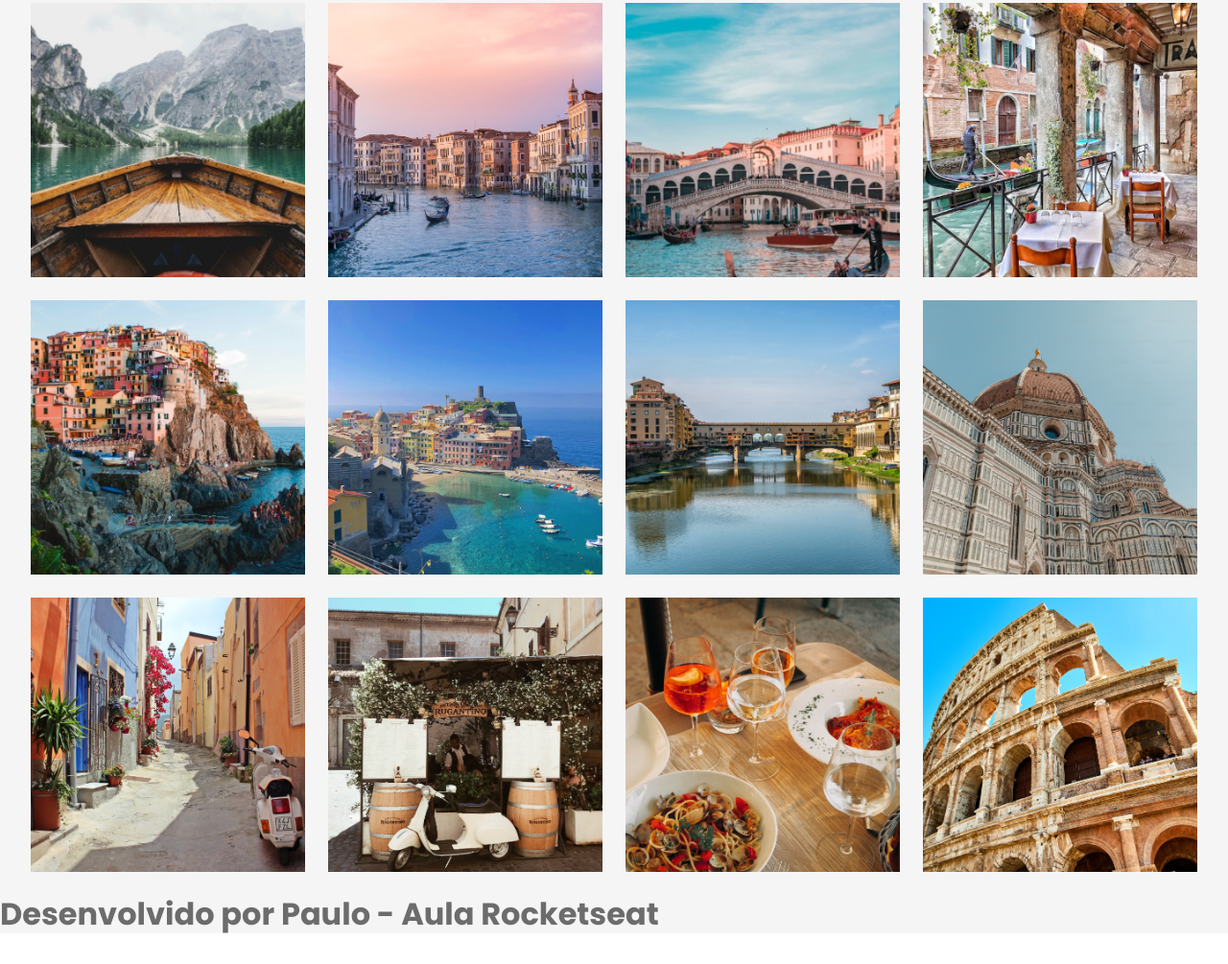
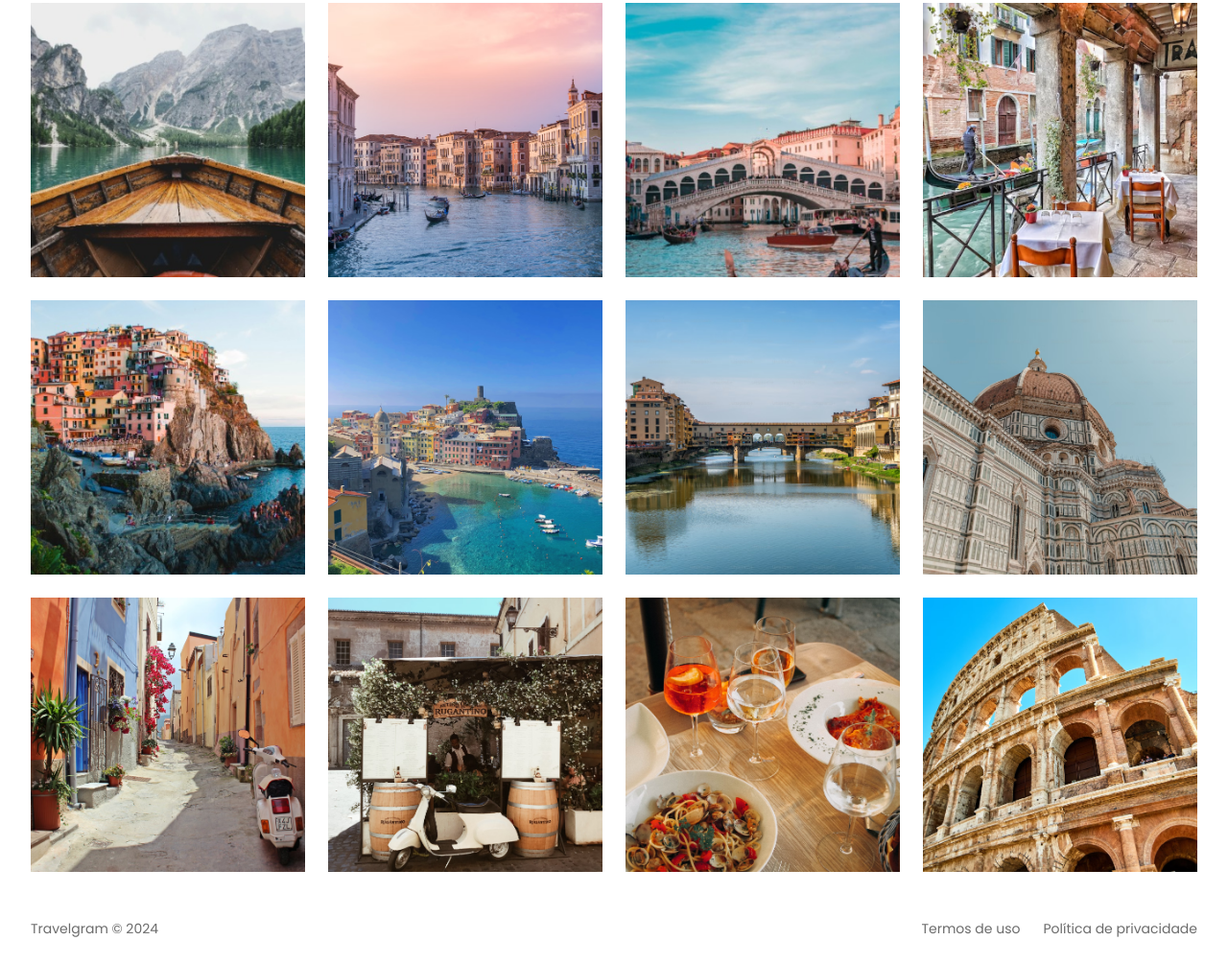
Before and after one commit to paulofranciscon/projeto-travelgram, a plain HTML site: page index.html in a window 1280 px wide. Shown: the part 373-1378 px from the top of the page at 96% size. Before the commit the page ends 1348 px from the top, so only its background shows below. Drawn offline with Linux system fonts and the light colour scheme.

Commit message:
done footer

```diff
--- a/index.html
+++ b/index.html
@@ -47,7 +47,8 @@
         </ul>
       </div>
     </header>
-      <main class="container">
+  </div>
+    <main class="container">
         <img src="assets/images/Image 01.png" alt="...">
         <img src="assets/images/Image 02.png" alt="...">
         <img src="assets/images/Image 03.png" alt="...">
@@ -62,9 +63,10 @@
         <img src="assets/images/Image 12.png" alt="...">
       </main>
 
-      <footer>
-        Desenvolvido por Paulo - Aula Rocketseat
+      <footer class="container">
+        <span>Travelgram &copy; 2024</span>
+        <span>Termos de uso</span>
+        <span>Política de privacidade</span>
       </footer>
-  </div>
 </body>
 </html>
--- /dev/null
+++ b/styles/footer.css
@@ -0,0 +1,11 @@
+footer {
+  display: flex;
+  font: var(--text-md);
+  padding-block: 24px;
+  gap: 24px;
+
+}
+
+footer span:nth-child(1){
+  margin-right: auto;
+}
--- a/styles/index.css
+++ b/styles/index.css
@@ -2,3 +2,4 @@
 @import url(nav.css);
 @import url(header.css);
 @import url(main.css);
+@import url(footer.css);
```
